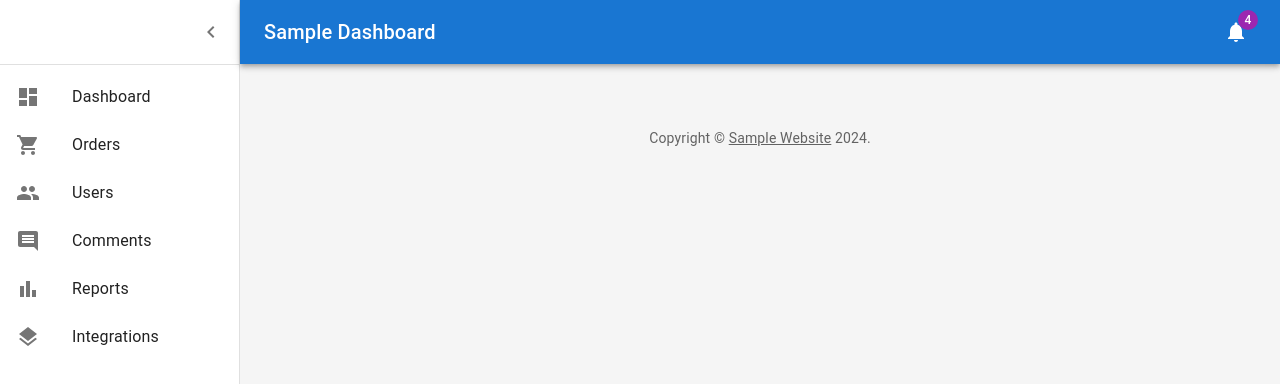
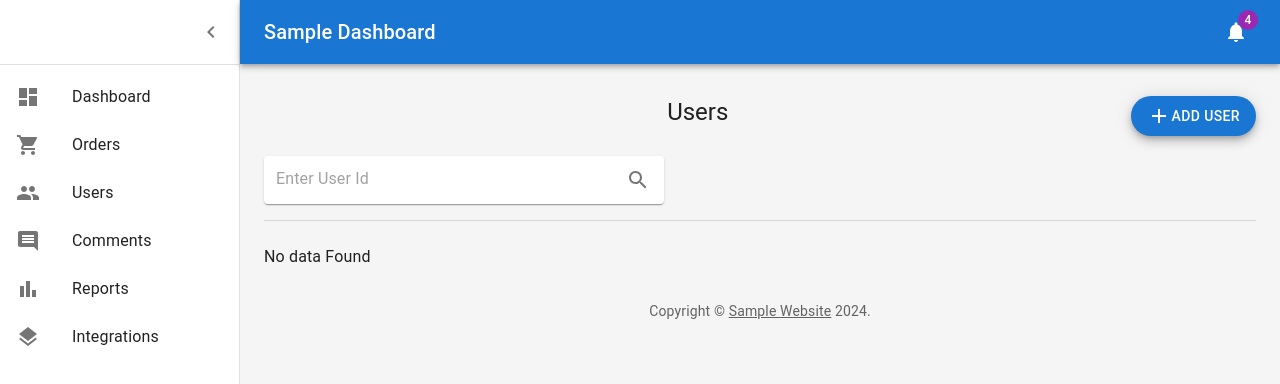
Before and after one commit to prabhakaryalla/react-template, a React (Create React App) app: page /users/search in a window 1280 px wide. Shown: the top 384 px of the page. Built offline with nearby package versions, Linux system fonts and the light colour scheme.

Commit message:
adding user search form

```diff
--- a/src/App.tsx
+++ b/src/App.tsx
@@ -19,6 +19,7 @@ import CommentList from './components/Comments/Comments';
 import { useAppContext } from './AppContext';
 import { initialiazeConfig } from './config/ConfigStore';
 import IConfigModel from './config/IConfigModel';
+import UserSearchForm from './components/Users/UserSearchForm';
 
 
 
@@ -51,6 +52,7 @@ const App = () => {
               <Route path='/orders' element={<Orders />} />
               <Route path='/comments' element={<CommentList />} />
               <Route path='/users' element={<UserContextProvider><Users /></UserContextProvider>} />
+              <Route path='/users/search' element={<UserContextProvider><UserSearchForm /></UserContextProvider>} />
               <Route path='/users/edit/:id' element={<UserContextProvider><EditUser /></UserContextProvider>} />
               <Route path='/users/create' element={<UserForm />} />
             </Routes>
--- /dev/null
+++ b/src/components/Users/UserSearchForm.tsx
@@ -0,0 +1,116 @@
+import { useEffect, useState } from 'react';
+import DeleteIcon from '@mui/icons-material/Delete'
+import EditIcon from '@mui/icons-material/Edit'
+import SearchIcon from '@mui/icons-material/Search'
+import { IUser } from './IUser';
+import { useUserContext } from './UserContext';
+import { NavLink, useNavigate } from 'react-router-dom';
+// @ts-ignore
+import { Column } from 'material-table'
+import { useTheme } from '@mui/material/styles';
+import Table from '../../core/Table';
+import FullPage from '../../core/FullPage';
+import { Box, Button, Card, CardActions, CardContent, Container, Divider, Fab, Grid, IconButton, InputAdornment, InputBase, Paper, TextField, Typography } from '@mui/material';
+import AddIcon from '@mui/icons-material/Add'
+import UsersClient from './UsersClient';
+import Loader from '../../core/Loader';
+import UserForm from './UserForm';
+
+
+export const AddLink = function AddLink() {
+    return (
+        <Fab to={'/users/create'} component={NavLink} variant="extended" color="primary" aria-label="add user" size="medium">
+            <AddIcon /> Add User
+        </Fab>
+    )
+}
+
+
+const UserSearchForm = () => {
+
+    const nav = useNavigate();
+    const [userID, setUserId] = useState("");
+    const [user, SetUser] = useState<IUser>();
+    const [isLoading, setIsLoading] = useState(false);
+
+    useEffect(() => {
+        if (userID != "") {
+            setIsLoading(true);
+            const getData = setTimeout(() => {
+                UsersClient.getUser(userID).then(response => {
+                    SetUser(response);
+                    console.log(response);
+                }).finally(() => {
+                    setIsLoading(false);
+                })
+
+            }, 2000);
+
+            return () => clearTimeout(getData);
+        }
+
+    }, [userID])
+
+    return (<FullPage heading="Users" actions={<AddLink />}>
+        {/* <Container maxWidth="md">
+                <TextField
+                    id="search"
+                    type="search"
+                    label="User Id"
+                    size='small'
+                    value={userID}
+                    onChange={(event) => setUserId(event.target.value)}
+                    sx={{ width: 400 }}
+                    InputProps={{
+                        endAdornment: (
+                            <InputAdornment position="end">
+                                <SearchIcon />
+                            </InputAdornment>
+                        ),
+                    }}
+                />
+            </Container> */}
+        <Paper
+            component="form"
+            sx={{ p: '2px 4px', mb: 2, display: 'flex', alignItems: 'center', width: 400 }}
+        >
+            <InputBase
+                sx={{ ml: 1, flex: 1 }}
+                size='small'
+                placeholder="Enter User Id"
+                inputProps={{ 'aria-label': 'search users' }}
+                value={userID}
+                onChange={(event) => setUserId(event.target.value)}
+            />
+            <IconButton sx={{ p: '10px' }} aria-label="search">
+                <SearchIcon />
+            </IconButton>
+        </Paper>
+
+        <Divider />
+        {/* <TextField onChange={(event) => setUserId(event.target.value)} ></TextField> */}
+        <br />
+        <Loader isLoading={isLoading}>
+            {user ?
+                <Card variant="outlined">
+                    <CardContent>
+                        <Typography variant="h6" component="div">User Details</Typography>
+                        <Divider /> <br />
+                        <Typography variant="body2">Name: {user.name}</Typography>
+                        <Typography variant="body2">Email: {user.email}</Typography>
+
+                    </CardContent>
+
+                    <CardActions>
+                        <Button variant="contained" color="primary"  onClick={() => nav(`/users/edit/${user.id}`)} size="small">Update</Button>
+                    </CardActions>
+                </Card>
+                : <>No data Found</>}
+        </Loader>
+
+
+
+    </FullPage>)
+}
+
+export default UserSearchForm;
--- a/src/components/Users/UsersClient.ts
+++ b/src/components/Users/UsersClient.ts
@@ -5,6 +5,7 @@ class UsersClient {
     fetchUsers = (): Promise<IUser[]> => LabServicesApi.get<IUser[]>('/users').then(response => response.data);
     editUser = (user: IUser) => LabServicesApi.put(`/users/${user?.id}`, JSON.stringify(user))
     addUser = (user: IUser) => LabServicesApi.post(`/users`, JSON.stringify(user))
+    getUser = (id: string): Promise<IUser> => LabServicesApi.get(`/users/${id}`).then(response => response.data);
 }
 
 export default new UsersClient;
```
